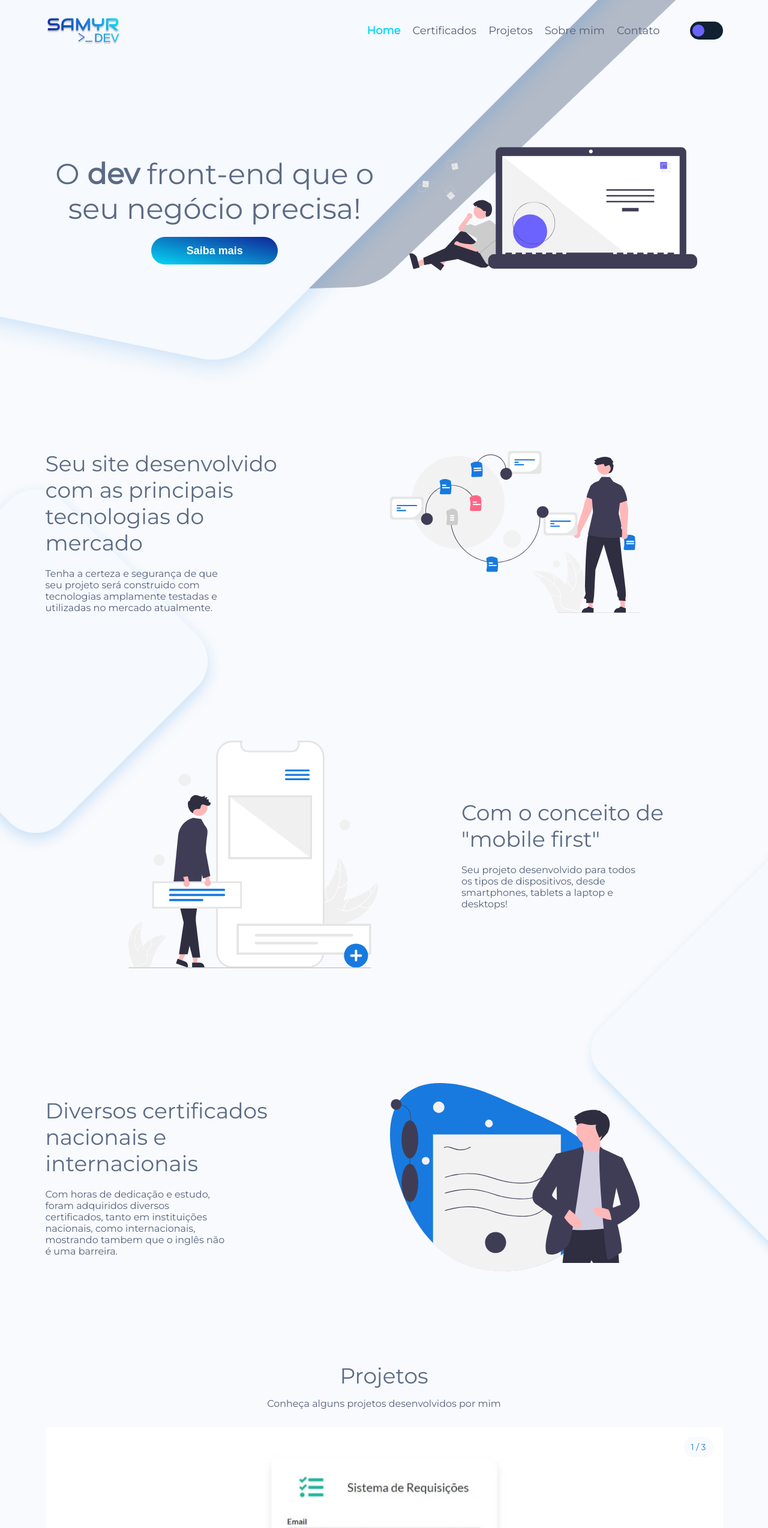
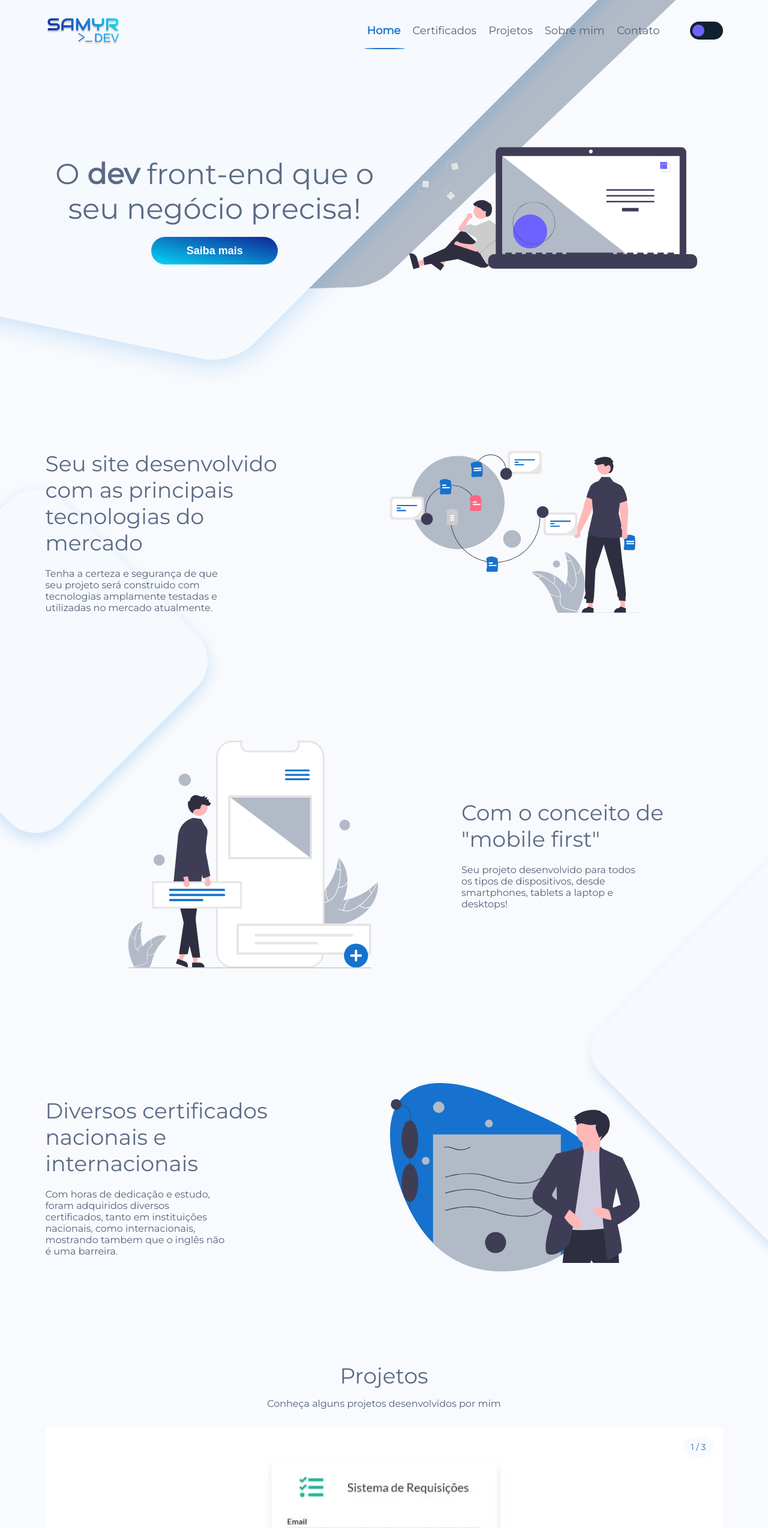
Before and after one commit to SamyrOR/personal-website, an Angular app: page /home in a window 1280 px wide. Shown: the top 2548 px of the page at 60% size. Built offline with nearby package versions, Linux system fonts and the light colour scheme.

Commit message:
feat: minor fix, underline at menu links

```diff
--- a/src/app/regular/home/home.component.html
+++ b/src/app/regular/home/home.component.html
@@ -129,7 +129,7 @@
       <circle cx="643.04942" cy="15.01449" r="6.43477" fill="#fff" />
       <polygon
         points="777.858 385.015 329.89 385.015 329.89 31.102 777.858 385.015"
-        fill="#f2f2f2"
+        fill="#b2bac7"
         style="isolation: isolate"
       />
       <circle cx="428.05798" cy="298.22423" r="60.3068" fill="#6c63ff" />
@@ -221,13 +221,13 @@
             transform="translate(-147.74411 -156.06942)"
             fill="#fff"
           />
-          <circle cx="246.14815" cy="186.83946" r="169" fill="#f2f2f2" />
-          <circle cx="442.14815" cy="318.83946" r="32" fill="#f2f2f2" />
-          <circle cx="603.14815" cy="409.83946" r="13" fill="#f2f2f2" />
+          <circle cx="246.14815" cy="186.83946" r="169" fill="#b2bac7" />
+          <circle cx="442.14815" cy="318.83946" r="32" fill="#b2bac7" />
+          <circle cx="603.14815" cy="409.83946" r="13" fill="#b2bac7" />
           <path
             d="M851.26623,617.03957c-5.48227-41.89209-31.72983-83.03451-71.80138-96.42224a194.65881,194.65881,0,0,1,.84589,133.64365c-6.03764,16.65872-14.48752,34.55857-8.601,51.2714,3.66252,10.3992,12.51019,18.31678,22.375,23.23971,9.86539,4.92293,20.7937,7.22943,31.58512,9.48926l2.13212,1.74051C844.66219,701.26258,856.74849,658.93165,851.26623,617.03957Z"
             transform="translate(-147.74411 -156.06942)"
-            fill="#f2f2f2"
+            fill="#b2bac7"
           />
           <path
             d="M779.07315,521.41262A166.38078,166.38078,0,0,1,821.03373,614.785c.77448,7.452.91159,15.0788-.67137,22.439A41.09416,41.09416,0,0,1,810.264,656.34932c-4.57415,5.09072-9.84254,9.76827-13.09956,15.88225-3.43308,6.44445-3.51986,13.74226-1.09777,20.54873,2.96348,8.32791,8.74259,15.09434,14.624,21.51494,6.53021,7.12885,13.426,14.43,16.24318,23.91839.34134,1.14965,2.10524.55278,1.76442-.59513-4.9014-16.50811-21.01635-25.7997-28.76822-40.647-3.61716-6.928-5.1684-14.98807-1.866-22.34688,2.88776-6.435,8.31644-11.26314,12.99242-16.37757,4.90986-5.37024,8.66318-11.25191,10.5708-18.33254,1.95139-7.24308,2.11217-14.89135,1.53161-22.33044a161.41915,161.41915,0,0,0-12.10288-48.97743,169.33088,169.33088,0,0,0-30.75964-48.59845c-.80186-.88642-2.01977.52378-1.22315,1.40441Z"
@@ -252,7 +252,7 @@
           <path
             d="M658.06671,596.28153c.63108.40459,1.26215.80918,1.89409,1.22949a186.08338,186.08338,0,0,1,23.91132,18.42308c.585.51491,1.17,1.04555,1.739,1.57619a196.17349,196.17349,0,0,1,42.97728,58.04679,190.50774,190.50774,0,0,1,10.608,26.93206c3.93234,12.75189,7.18139,26.89106,14.87036,37.293a32.68383,32.68383,0,0,0,2.56618,3.12676l68.88025-.44095c.156-.07956.31294-.14349.46974-.22305l2.751.10814c-.11361-.48646-.24191-.98856-.35553-1.475-.06473-.28246-.14481-.56483-.20954-.84729-.048-.18827-.0968-.37664-.12937-.54929-.01575-.06272-.03227-.12545-.04791-.17254-.03257-.17264-.08115-.32955-.11362-.48646q-1.06408-4.21287-2.19109-8.42543c-.0001-.01573-.0001-.01573-.01555-.03136-5.77943-21.38383-13.39485-42.473-23.96911-61.73592-.31834-.57945-.636-1.17462-.9858-1.75387a181.78808,181.78808,0,0,0-16.487-24.66278,160.709,160.709,0,0,0-10.78057-12.17367,133.64063,133.64063,0,0,0-33.60217-24.8361c-24.78827-12.88552-53.42164-17.69987-79.77278-9.56319C659.4,595.84873,658.74057,596.05717,658.06671,596.28153Z"
             transform="translate(-147.74411 -156.06942)"
-            fill="#f2f2f2"
+            fill="#b2bac7"
           />
           <path
             d="M658.22716,597.15477A166.38073,166.38073,0,0,1,747.947,646.44419c5.105,5.48369,9.80633,11.49074,12.97379,18.32053a41.094,41.094,0,0,1,3.45176,21.35041c-.58724,6.81862-1.97754,13.72531-.89706,20.56793,1.13889,7.21249,5.46339,13.09162,11.49525,17.06795,7.38016,4.86515,16.06831,6.78834,24.63,8.3738,9.50606,1.76035,19.40779,3.4382,27.36979,9.318.96471.71242,2.01373-.82614,1.05048-1.53748-13.85252-10.22982-32.31358-7.94632-47.4421-15.13388-7.05924-3.35385-13.15053-8.85541-14.9443-16.71925-1.56858-6.87658-.141-14,.51329-20.8989.687-7.24391.14264-14.19986-2.59726-21.00186-2.80276-6.95807-7.27917-13.16158-12.22157-18.75174a161.41917,161.41917,0,0,0-39.15126-31.819A169.33138,169.33138,0,0,0,658.35823,595.297c-1.17392-.225-1.29732,1.63425-.13107,1.85777Z"
@@ -553,7 +553,7 @@
           <path
             d="M855.29485,597.93371c27.13492-18.1824,46.62014-50.4909,42.13358-82.84441a150.49327,150.49327,0,0,1-92.28062,46.47676c-13.61223,1.53821-28.91247,1.83171-38.46765,11.648-5.94558,6.10781-8.39172,14.9551-8.41431,23.47859-.02237,8.52391,2.13257,16.88565,4.27284,25.13654l-.47347,2.07451C794.6883,622.28,828.15993,616.1161,855.29485,597.93371Z"
             transform="translate(-301.81156 -177.97946)"
-            fill="#f0f0f0"
+            fill="#b2bac7"
           />
           <path
             d="M896.74305,515.09107a128.63128,128.63128,0,0,1-50.2678,61.12728,55.39337,55.39337,0,0,1-15.77341,7.24012,31.77037,31.77037,0,0,1-16.71515-.42757c-5.09688-1.42033-10.14595-3.4634-15.49933-3.62a19.453,19.453,0,0,0-14.61047,6.29567c-4.75089,4.91238-7.45336,11.23887-9.88115,17.51748-2.69559,6.97121-5.385,14.25482-10.99,19.46433-.67911.6312.34,1.64805,1.0181,1.0178,9.75164-9.06365,10.65407-23.41657,18.2765-33.88435,3.55676-4.88446,8.60707-8.72664,14.83827-8.96608,5.44891-.20938,10.65736,1.893,15.80563,3.37571a33.90139,33.90139,0,0,0,16.32824,1.027,51.20935,51.20935,0,0,0,15.99357-6.607,124.795,124.795,0,0,0,29.76934-25.20129,130.9121,130.9121,0,0,0,23.10043-37.99415c.33865-.8598-1.05637-1.21917-1.39281-.365Z"
@@ -578,7 +578,7 @@
           <path
             d="M803.33209,456.98207c-.06355.576-.12709,1.15211-.20124,1.73416a143.86343,143.86343,0,0,1-4.55041,22.88883c-.1558.582-.32245,1.16948-.49465,1.74579a151.66435,151.66435,0,0,1-25.44969,49.70134A147.28527,147.28527,0,0,1,757.62364,549.648c-7.48257,7.10259-16.1607,14.20825-20.72555,23.106a25.26634,25.26634,0,0,0-1.28463,2.85119l23.95767,47.55994c.10869.08076.20685.16749.3158.24878l.86973,1.94266c.298-.24574.60168-.507.89963-.75276.17342-.14183.34151-.29426.51493-.43609.11393-.09791.22765-.19638.33605-.27822.038-.03245.07582-.06543.10307-.09244.1084-.08184.2004-.16937.29794-.24574q2.55274-2.18368,5.08367-4.41085c.01086-.00547.01086-.00547.01638-.02154,12.82741-11.34607,24.82029-23.8627,34.53212-37.80172.29206-.41947.59524-.84388.87635-1.28508a140.54241,140.54241,0,0,0,11.42187-19.88879,124.24716,124.24716,0,0,0,4.73049-11.64761,103.319,103.319,0,0,0,5.66486-31.80352c.41358-21.59478-6.08384-43.08144-20.76839-58.54012C804.08969,457.75694,803.71889,457.37179,803.33209,456.98207Z"
             transform="translate(-301.81156 -177.97946)"
-            fill="#f0f0f0"
+            fill="#b2bac7"
           />
           <path
             d="M802.78232,457.39306a128.6312,128.6312,0,0,1-3.33319,79.0714A55.39286,55.39286,0,0,1,791.214,551.742a31.77037,31.77037,0,0,1-13.60354,9.72229c-4.9247,1.93462-10.18617,3.34323-14.55484,6.44129a19.453,19.453,0,0,0-7.87521,13.82325c-.83573,6.78262.81548,13.461,2.65719,19.93586,2.04487,7.189,4.28275,14.62383,2.944,22.15789-.16221.91286,1.26372,1.11117,1.42569.19969,2.32919-13.108-5.59172-25.1113-5.808-38.05847-.1009-6.04138,1.61823-12.14978,6.44933-16.09257,4.22459-3.44781,9.649-4.905,14.65232-6.82077a33.90136,33.90136,0,0,0,13.65553-9.01071,51.20958,51.20958,0,0,0,8.79212-14.90453,124.79539,124.79539,0,0,0,8.59623-38.045,130.91238,130.91238,0,0,0-4.4307-44.24426c-.24727-.89039-1.57748-.33744-1.33183.54714Z"
@@ -603,7 +603,7 @@
           <path
             d="M302.16451,659.03216c2.00293-21.01281,14.38711-42.01532,34.16014-49.40225A97.25292,97.25292,0,0,0,338.245,676.373c3.30661,8.21186,7.83941,17.00112,5.19325,25.449-1.64639,5.25652-5.92524,9.36486-10.76442,11.99581-4.83949,2.631-10.25556,3.97415-15.6041,5.29166l-1.034.90641C306.9383,700.96891,300.16157,680.045,302.16451,659.03216Z"
             transform="translate(-301.81156 -177.97946)"
-            fill="#f0f0f0"
+            fill="#b2bac7"
           />
           <path
             d="M336.53417,610.02013a83.1251,83.1251,0,0,0-19.31411,47.35634,35.7967,35.7967,0,0,0,.72856,11.192,20.53091,20.53091,0,0,0,5.37739,9.37223c2.37311,2.46161,5.08561,4.70476,6.819,7.70037a12.57112,12.57112,0,0,1,.90832,10.24073c-1.33368,4.21007-4.10057,7.68985-6.92461,10.99876-3.13557,3.6739-6.45065,7.44026-7.69093,12.22718-.15028.58-1.04146.31291-.89141-.26622,2.15789-8.32841,10.04119-13.25019,13.65143-20.79932,1.6846-3.52256,2.31784-7.57414.54-11.1905-1.55466-3.16235-4.34983-5.47789-6.7742-7.94956a21.90793,21.90793,0,0,1-5.59936-8.96813,33.093,33.093,0,0,1-1.15618-11.12273,80.64633,80.64633,0,0,1,5.1844-24.66657,84.59938,84.59938,0,0,1,14.50636-24.8044c.38483-.45664,1.01765.22612.63534.67978Z"
@@ -628,7 +628,7 @@
           <path
             d="M394.26507,645.28094c-.308.21307-.616.42615-.92417.64709-4.12735,2.88334-4.00948,6.1053-7.616,9.61779-.28305.26735-.56587.54256-.84065.81748a98.00977,98.00977,0,0,0-20.441,29.73612,95.1784,95.1784,0,0,0-4.82446,13.63312c-1.73988,6.436-3.11428,13.55259-6.771,18.88105a16.32732,16.32732,0,0,1-1.22648,1.60617l-34.39961.98729c-.0793-.037-.15876-.06616-.23845-.10314l-1.37167.10222c.0482-.24488.10346-.49783.15166-.74271.02737-.14217.0624-.28456.08977-.42672.02068-.09485.04173-.18976.055-.27653.00676-.0316.01391-.0632.0209-.087.01323-.08677.03474-.166.0482-.24488q.45744-2.12214.94631-4.24522c-.00022-.00786-.00022-.00786.00722-.01594a139.94787,139.94787,0,0,1,10.88555-31.24489c.14879-.2949.297-.59764.46147-.893a90.82268,90.82268,0,0,1,7.7996-12.60314,80.292,80.292,0,0,1,5.16933-6.26728,66.7677,66.7677,0,0,1,16.34218-12.98969c12.1509-6.86827,22.36313-9.774,35.66288-6.1733C393.59179,645.08821,393.92468,645.18073,394.26507,645.28094Z"
             transform="translate(-301.81156 -177.97946)"
-            fill="#f0f0f0"
+            fill="#b2bac7"
           />
           <path
             d="M394.20026,645.71976c-16.854,3.84769-28.5879,13.10467-39.933,26.183a35.79664,35.79664,0,0,0-6.15666,9.37487,20.53093,20.53093,0,0,0-1.3492,10.72076c.41274,3.39423,1.228,6.81837.80846,10.25383a12.57116,12.57116,0,0,1-5.44038,8.72353c-3.59963,2.55854-7.9039,3.67109-12.15093,4.61279-4.71552,1.04558-9.63,2.0569-13.50239,5.13225-.46919.37262-1.01993-.37719-.55145-.74925,6.73723-5.35057,15.99486-4.534,23.42253-8.388,3.46588-1.79832,6.41082-4.652,7.1686-8.60988.66264-3.461-.175-6.99269-.62264-10.42582a21.908,21.908,0,0,1,.92865-10.53174,33.09308,33.09308,0,0,1,5.77351-9.577,80.6461,80.6461,0,0,1,18.99044-16.57351c8.1356-5.17,13.11949-8.9258,22.51647-11.07109.5822-.13292.6764.79324.098.92528Z"
@@ -788,17 +788,17 @@
           <path
             d="M375.32638,476.77757a13.42111,13.42111,0,1,1,13.42112-13.4211A13.42112,13.42112,0,0,1,375.32638,476.77757Z"
             transform="translate(-301.81156 -177.97946)"
-            fill="#f0f0f0"
+            fill="#b2bac7"
           />
           <path
             d="M436.55947,286.59079a14.812,14.812,0,1,1,14.812-14.812A14.812,14.812,0,0,1,436.55947,286.59079Z"
             transform="translate(-301.81156 -177.97946)"
-            fill="#f0f0f0"
+            fill="#b2bac7"
           />
           <path
             d="M818.616,392.45655A12.73855,12.73855,0,1,1,831.35451,379.718,12.73855,12.73855,0,0,1,818.616,392.45655Z"
             transform="translate(-301.81156 -177.97946)"
-            fill="#f0f0f0"
+            fill="#b2bac7"
           />
           <rect
             x="240.89923"
@@ -814,7 +814,7 @@
           />
           <polygon
             points="433.936 136.289 244.223 136.289 433.936 279.289 433.936 136.289"
-            fill="#f0f0f0"
+            fill="#b2bac7"
           />
           <path
             class="themed-svg"
@@ -864,7 +864,7 @@
           <path
             d="M800.93331,263.50331v528.37c-72.9,43.69-162.06,69.38-258.33,69.38-128.25,0-226.08-48.47-299.67-122.72v-475.03Z"
             transform="translate(-55.06669 -38.74669)"
-            fill="#f2f2f2"
+            fill="#b2bac7"
           />
           <path
             d="M296.60406,520.9551a349.10769,349.10769,0,0,1,90.1557-16.07316,282.15087,282.15087,0,0,1,45.97047,1.7986,287.56233,287.56233,0,0,1,44.61626,9.55207c14.4206,4.17522,28.64209,8.99849,43.01405,13.33329a401.17806,401.17806,0,0,0,44.45525,10.84819,376.87356,376.87356,0,0,0,45.16986,5.38371c15.00305.87194,30.15309,1.0421,45.11414-.55621a138.0256,138.0256,0,0,0,40.59011-10.28933A123.97053,123.97053,0,0,0,728.70055,513.779q3.67222-3.2781,7.06609-6.84515c1.33469-1.39522-.78353-3.51978-2.12132-2.12132-19.12461,19.99191-44.26195,32.38806-71.527,36.52762-14.853,2.25509-29.98981,2.38592-44.97348,1.80438a370.06082,370.06082,0,0,1-45.71483-4.619A382.03123,382.03123,0,0,1,527.155,528.4477c-14.28794-4.13931-28.38132-8.91171-42.61931-13.21479a320.72782,320.72782,0,0,0-43.87857-10.45407,275.93839,275.93839,0,0,0-45.01855-3.12473A344.20143,344.20143,0,0,0,306.666,514.82967q-5.45484,1.53164-10.85948,3.23259c-1.836.5756-1.05209,3.47271.79752,2.89284Z"
@@ -887,9 +887,9 @@
             fill="#3f3d56"
           />
           <circle cx="460.86663" cy="696.75661" r="46" fill="#3f3d56" />
-          <circle cx="212.86663" cy="105.75661" r="25" fill="#f2f2f2" />
-          <circle cx="431.86663" cy="176.75661" r="17" fill="#f2f2f2" />
-          <circle cx="155.86663" cy="339.75661" r="17" fill="#f2f2f2" />
+          <circle cx="212.86663" cy="105.75661" r="25" fill="#b2bac7" />
+          <circle cx="431.86663" cy="176.75661" r="17" fill="#b2bac7" />
+          <circle cx="155.86663" cy="339.75661" r="17" fill="#b2bac7" />
           <rect
             x="85.547"
             y="213.46424"
--- a/src/assets/styles/_header.scss
+++ b/src/assets/styles/_header.scss
@@ -111,11 +111,30 @@
         font-size: rem(18);
         padding: 10px;
         cursor: pointer;
+        position: relative;
+        &::after {
+          content: "";
+          position: absolute;
+          display: grid;
+          bottom: 0;
+          left: rem(5);
+          width: 90%;
+          height: rem(2);
+          border-radius: 50%;
+          opacity: 0;
+          transition: all 300ms ease-out;
+          @include theme() {
+            background-color: theme-get("color-menu-link");
+          }
+        }
         &:hover,
         &.active {
+          font-weight: 600;
           @include theme() {
-            font-weight: 600;
-            color: theme-get("color-primary");
+            color: theme-get("color-menu-link");
+          }
+          &::after {
+            opacity: 1;
           }
         }
       }
--- a/src/assets/styles/_themes.scss
+++ b/src/assets/styles/_themes.scss
@@ -9,6 +9,7 @@ $themes: (
     "color-neutral": $c-neutral,
     "color-secondary": $c-secondary,
     "color-card-bg": $c-footer,
+    "color-menu-link": $c-neutral,
     "footer-bg": $c-footer,
     "bg-header-first": $bg-header-first,
     "bg-header-second": $bg-header-second-dark,
@@ -23,6 +24,7 @@ $themes: (
     "color-neutral": $c-neutral-dark,
     "color-secondary": $c-secondary-dark,
     "color-card-bg": $c-card-bg-dark,
+    "color-menu-link": $c-primary-dark,
     "footer-bg": $c-footer-dark,
     "bg-header-first": $bg-header-first-dark,
     "bg-header-second": $bg-header-second-dark,
--- a/src/assets/styles/_variables.scss
+++ b/src/assets/styles/_variables.scss
@@ -4,7 +4,7 @@ $c-text: #546079;
 $c-bg: #f8fafd;
 $c-title: #5b6a85;
 $c-primary: #04d8f4;
-$c-neutral: #187adf;
+$c-neutral: #1672ce;
 $c-secondary: #102397;
 $c-footer: #e6effa;
 $c-social: #677897;
```
Also changed, not shown: src/assets/images/certificates/sololearn-css.jpg.
